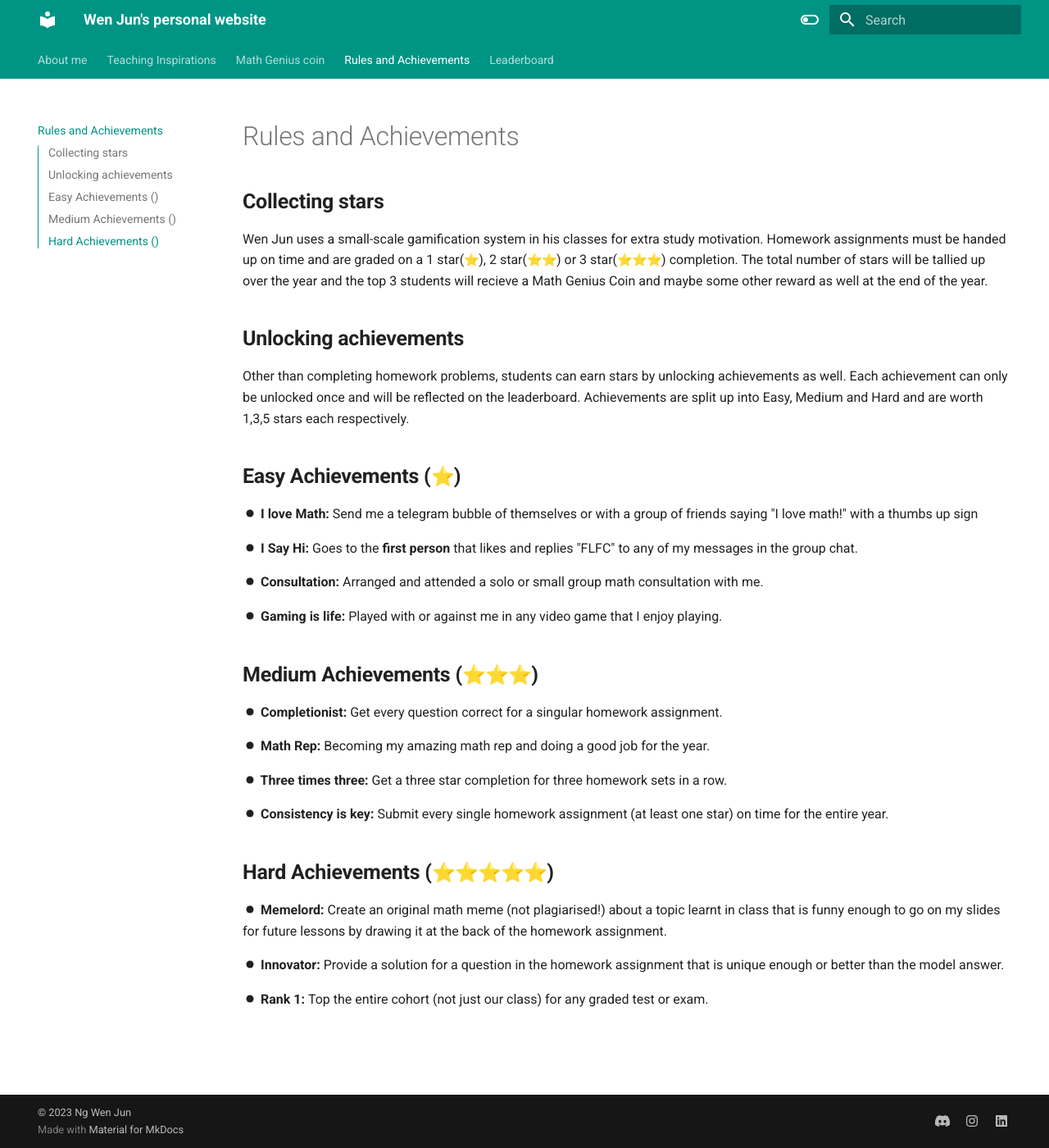
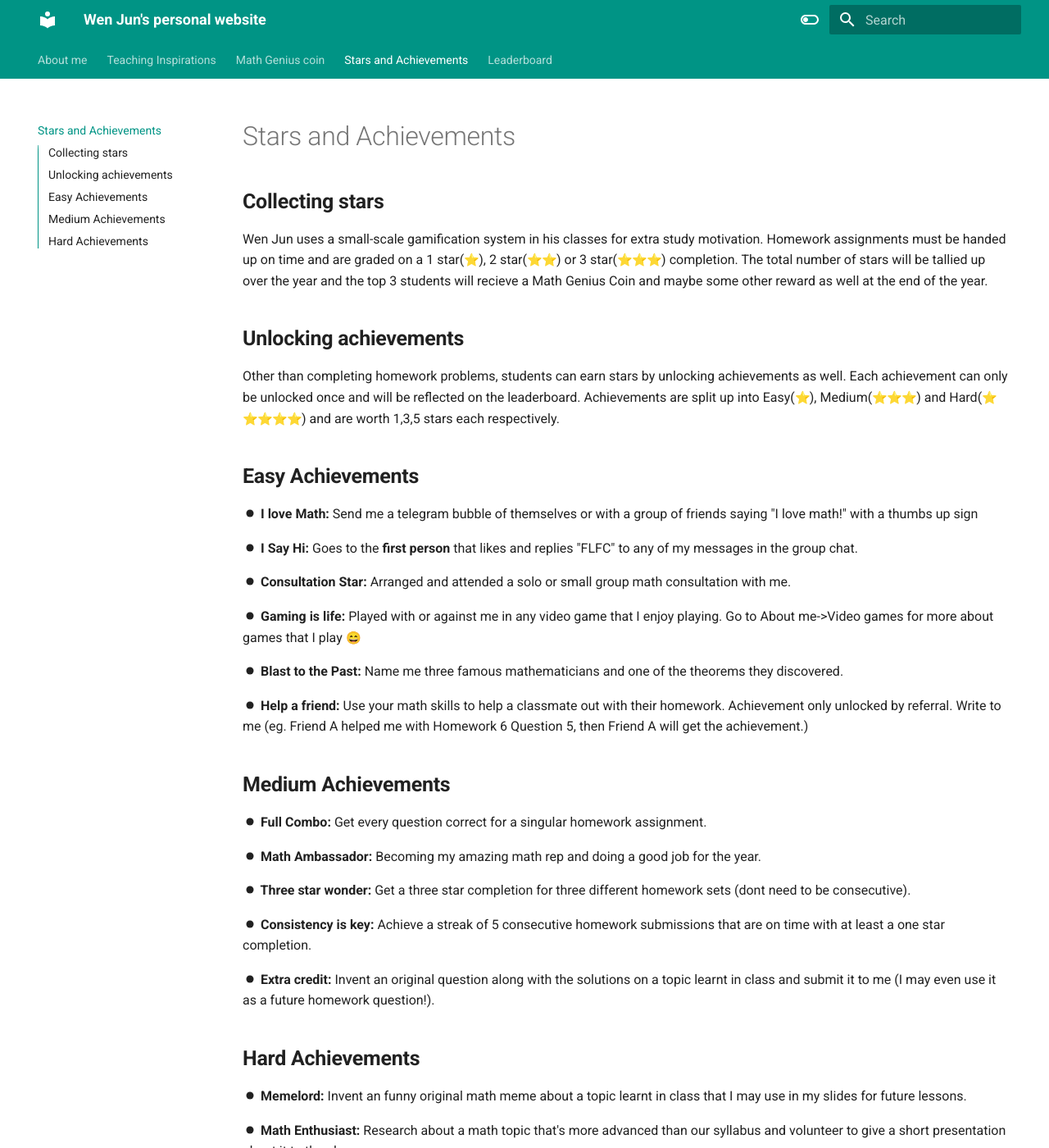
Before and after one commit to wenjunthenwj/wenjunthenwj.github.io, an MkDocs documentation site: the page built from docs/achievements.md, in a window 1280 px wide and 1400 px high. Shown: the whole window at 82% size. Built offline with MkDocs 1.6.1 and Material for MkDocs 9.7.7, drawn with Linux system fonts in a browser that asks for light colours; emoji names are drawn with the system emoji font; some of the changed text lies outside the part shown.

Commit message:
$Inspirations first test

```diff
--- a/docs/achievements.md
+++ b/docs/achievements.md
@@ -1,4 +1,4 @@
-# Rules and Achievements
+# Stars and Achievements
 
 ## <b> Collecting stars </b>
 
@@ -6,32 +6,40 @@ Wen Jun uses a small-scale gamification system in his classes for extra study mo
 
 ## <b> Unlocking achievements </b>
 
-Other than completing homework problems, students can earn stars by unlocking achievements as well. Each achievement can only be unlocked once and will be reflected on the leaderboard. Achievements are split up into Easy, Medium and Hard and are worth 1,3,5 stars each respectively.
+Other than completing homework problems, students can earn stars by unlocking achievements as well. Each achievement can only be unlocked once and will be reflected on the leaderboard. Achievements are split up into Easy(:star:), Medium(:star::star::star:) and Hard(:star::star::star::star::star:) and are worth 1,3,5 stars each respectively.
 
-## <b> Easy Achievements (:star:) </b>
+## <b> Easy Achievements </b>
 
 <b>:octicons-dot-fill-16: I love Math: </b> Send me a telegram bubble of themselves or with a group of friends saying "I love math!" with a thumbs up sign
 
 <b>:octicons-dot-fill-16: I Say Hi: </b> Goes to the <b> first person </b> that likes and replies "FLFC" to any of my messages in the group chat.
 
-<b>:octicons-dot-fill-16: Consultation: </b> Arranged and attended a solo or small group math consultation with me.
+<b>:octicons-dot-fill-16: Consultation Star: </b> Arranged and attended a solo or small group math consultation with me.
 
-<b>:octicons-dot-fill-16: Gaming is life: </b> Played with or against me in any video game that I enjoy playing.
+<b>:octicons-dot-fill-16: Gaming is life: </b> Played with or against me in any video game that I enjoy playing. Go to About me->Video games for more about games that I play :smile:
 
-## <b> Medium Achievements (:star::star::star:) </b>
+<b>:octicons-dot-fill-16: Blast to the Past: </b> Name me three famous mathematicians and one of the theorems they discovered.
 
-<b>:octicons-dot-fill-16: Completionist: </b> Get every question correct for a singular homework assignment.
+<b>:octicons-dot-fill-16: Help a friend: </b> Use your math skills to help a classmate out with their homework. Achievement only unlocked by referral. Write to me (eg. Friend A helped me with Homework 6 Question 5, then Friend A will get the achievement.)
 
-<b>:octicons-dot-fill-16: Math Rep: </b> Becoming my amazing math rep and doing a good job for the year.
+## <b> Medium Achievements </b>
 
-<b>:octicons-dot-fill-16: Three times three: </b> Get a three star completion for three homework sets in a row.
+<b>:octicons-dot-fill-16: Full Combo: </b> Get every question correct for a singular homework assignment.
 
-<b>:octicons-dot-fill-16: Consistency is key: </b> Submit every single homework assignment (at least one star) on time for the entire year.
+<b>:octicons-dot-fill-16: Math Ambassador: </b> Becoming my amazing math rep and doing a good job for the year.
 
-## <b> Hard Achievements (:star::star::star::star::star:)</b>
+<b>:octicons-dot-fill-16: Three star wonder: </b> Get a three star completion for three different homework sets (dont need to be consecutive).
 
-<b>:octicons-dot-fill-16: Memelord: </b> Create an original math meme (not plagiarised!) about a topic learnt in class that is funny enough to go on my slides for future lessons by drawing it at the back of the homework assignment.
+<b>:octicons-dot-fill-16: Consistency is key: </b> Achieve a streak of 5 consecutive homework submissions that are on time with at least a one star completion.
 
-<b>:octicons-dot-fill-16: Innovator: </b> Provide a solution for a question in the homework assignment that is unique enough or better than the model answer.
+<b>:octicons-dot-fill-16: Extra credit: </b> Invent an original question along with the solutions on a topic learnt in class and submit it to me (I may even use it as a future homework question!).
 
-<b>:octicons-dot-fill-16: Rank 1: </b> Top the entire cohort (not just our class) for any graded test or exam.
+## <b> Hard Achievements </b>
+
+<b>:octicons-dot-fill-16: Memelord: </b> Invent an funny original math meme about a topic learnt in class that I may use in my slides for future lessons.
+
+<b>:octicons-dot-fill-16: Math Enthusiast: </b> Research about a math topic that's more advanced than our syllabus and volunteer to give a short presentation about it to the class.
+
+<b>:octicons-dot-fill-16: Future Mathematician: </b> Provide a method for a problem in the homework assignment that is unique or better than the model answer.
+
+<b>:octicons-dot-fill-16: Math Genius: </b> Top the entire cohort (not just our class) for any graded test or exam.
```
Also changed, not shown: docs/inspirations.md (+8 -0 lines).
